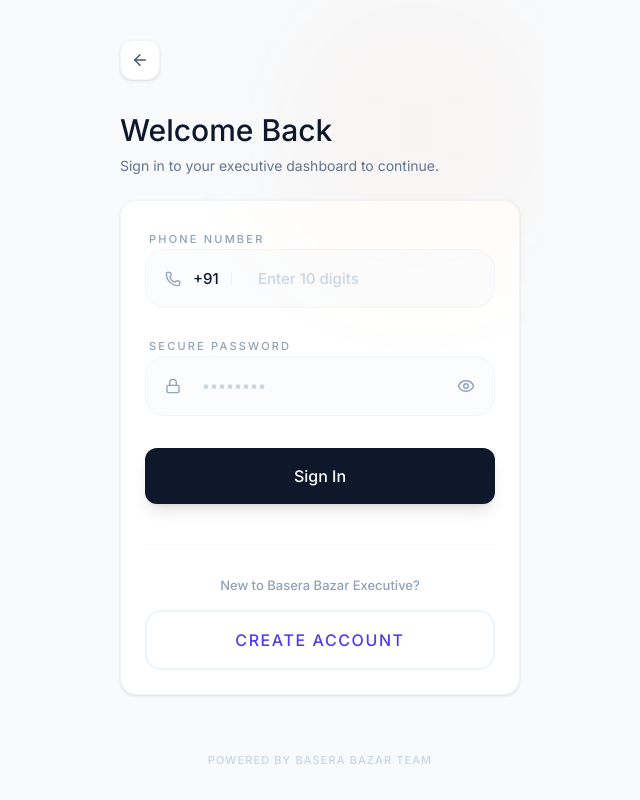
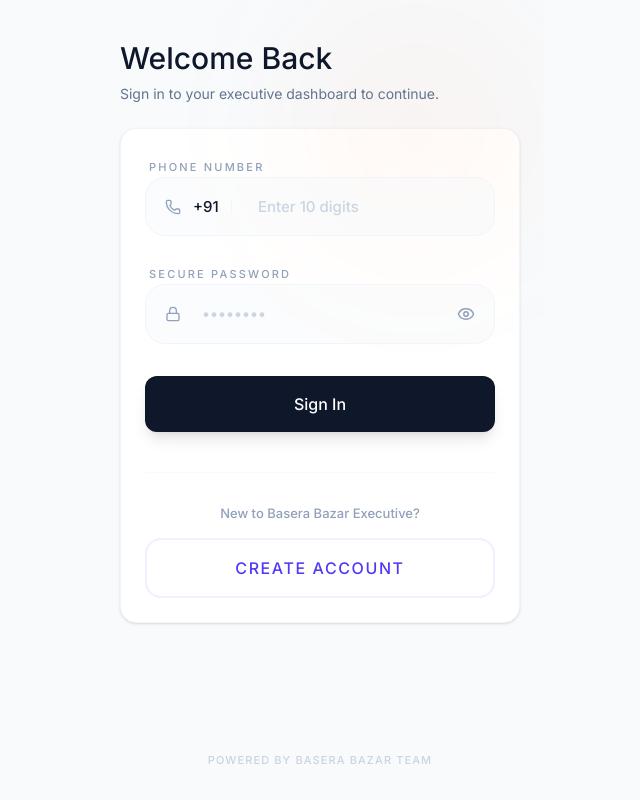
Before and after one commit to devxankit/Basera-Bazar, a React (Vite) app in the folder client/: page /executive/login in a window 1280 px wide. Shown: the whole page, without its empty margins (320-960 px from the left). Built offline with nearby package versions, Linux system fonts and the light colour scheme; no server answers.

Commit message:
refactor: remove unused back navigation button from ExecutiveLogin component

```diff
--- a/client/src/pages/executive/ExecutiveLogin.jsx
+++ b/client/src/pages/executive/ExecutiveLogin.jsx
@@ -1,6 +1,6 @@
 import React, { useState } from 'react';
 import { useNavigate, Link } from 'react-router-dom';
-import { ArrowLeft, Phone, Lock, Eye, EyeOff, ShieldCheck } from 'lucide-react';
+import { Phone, Lock, Eye, EyeOff, ShieldCheck } from 'lucide-react';
 import { motion, AnimatePresence } from 'framer-motion';
 import api from '../../services/api';
 import { useAuth } from '../../context/AuthContext';
@@ -71,13 +71,6 @@ export default function ExecutiveLogin() {
 
       {/* Header Section */}
       <div className="relative px-6 pt-10 pb-6">
-        <button
-          onClick={() => navigate('/')}
-          className="p-2.5 bg-white shadow-sm border border-slate-100 rounded-xl text-slate-600 mb-8"
-        >
-          <ArrowLeft size={18} />
-        </button>
-
         <div className="space-y-2">
           <h1 className="text-3xl font-medium text-slate-900">
             Welcome Back
```
